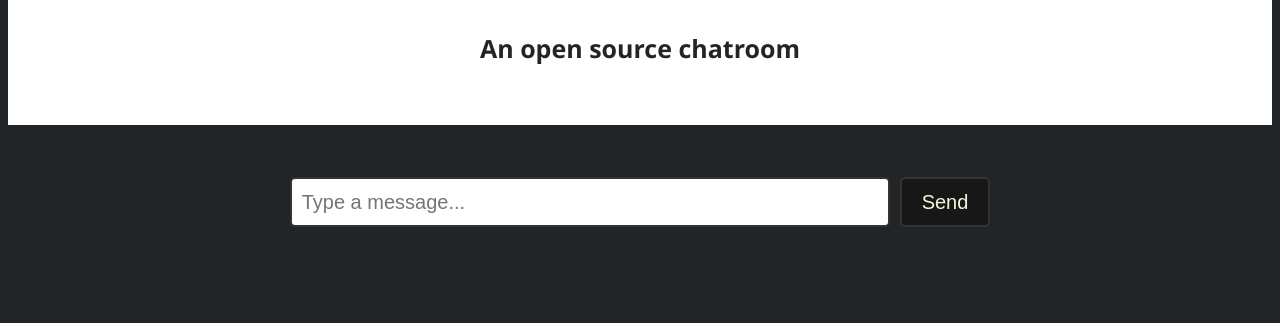
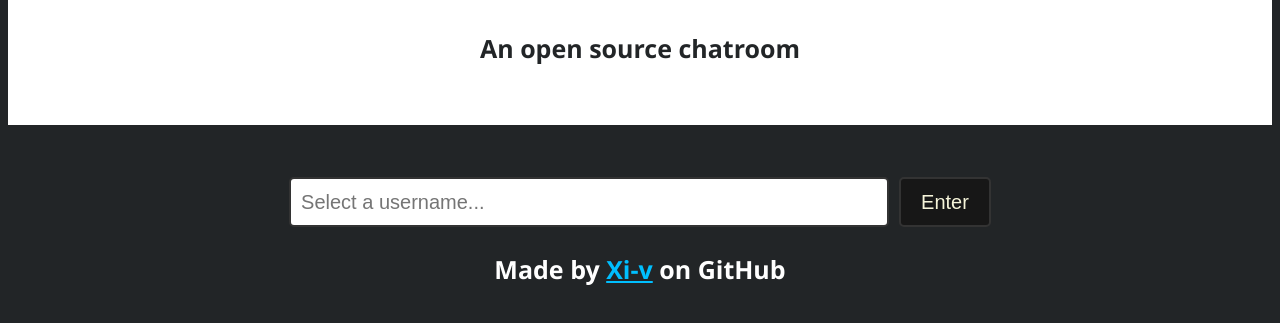
Before and after one commit to Xi-v/MyRoom, a plain HTML site: page index.html in a window 1280 px wide. Shown: the part 205-528 px from the top of the page. Drawn offline with Linux system fonts and the light colour scheme.

Commit message:
Update index.html

```diff
--- a/index.html
+++ b/index.html
@@ -12,11 +12,15 @@
         <h1>MyRoom</h1>
         <h3>An open source chatroom</h3>
     </div>
+    <br>
 
-    <br>
-    <form class="chat-container">
-        <input type="text" class="msg-box" placeholder="Type a message...">
-        <button class="enter-btn" type="button">Send</button>
-    </form>
+    <div class="msg-overlay">
+        <form class="chat-container">
+            <input type="text" class="msg-box" placeholder="Select a username...">
+            <button class="enter-btn" type="button">Enter</button>
+        </form>
+    </div>
+    <h3 style="color: white;">Made by <a href="https://github.com/Xi-v" style="color: deepskyblue;">Xi-v</a> on GitHub</h3>
+
 </body>
 </html>
```
